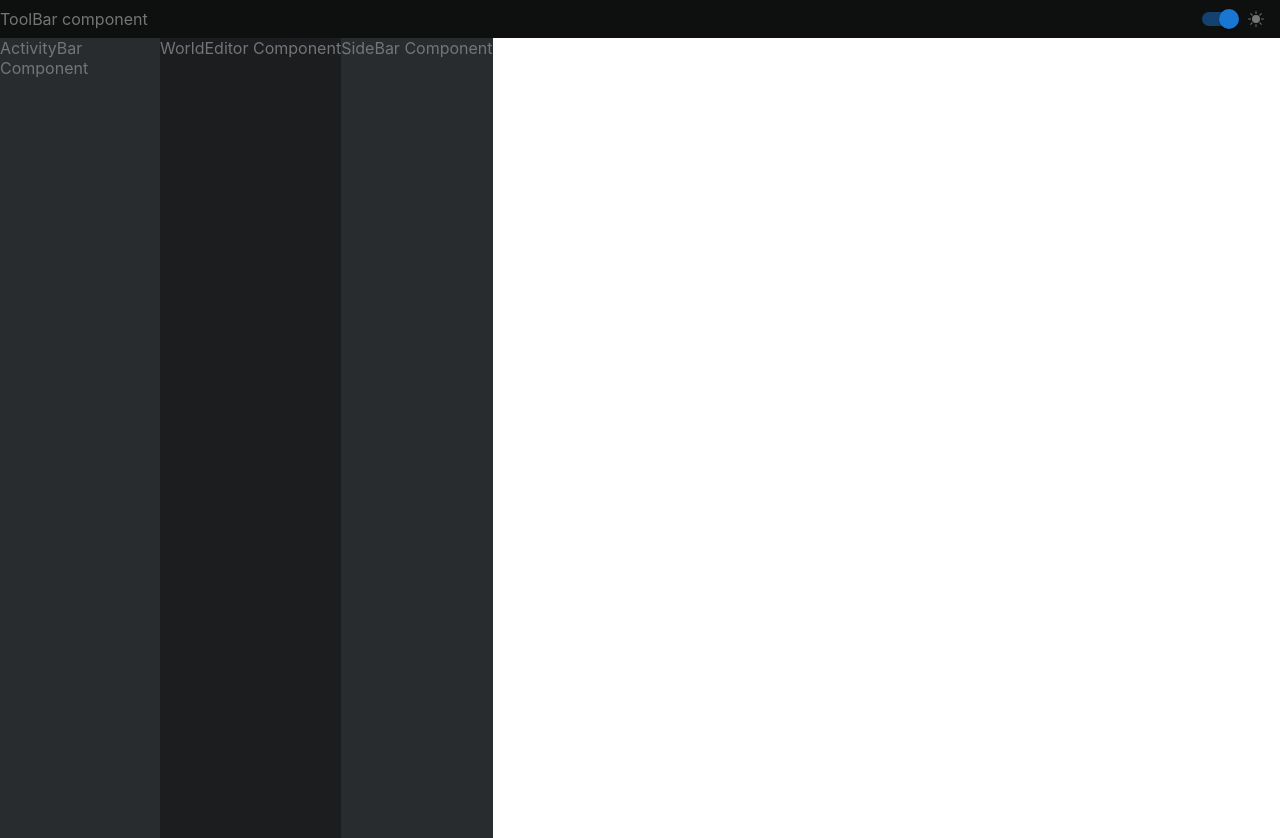
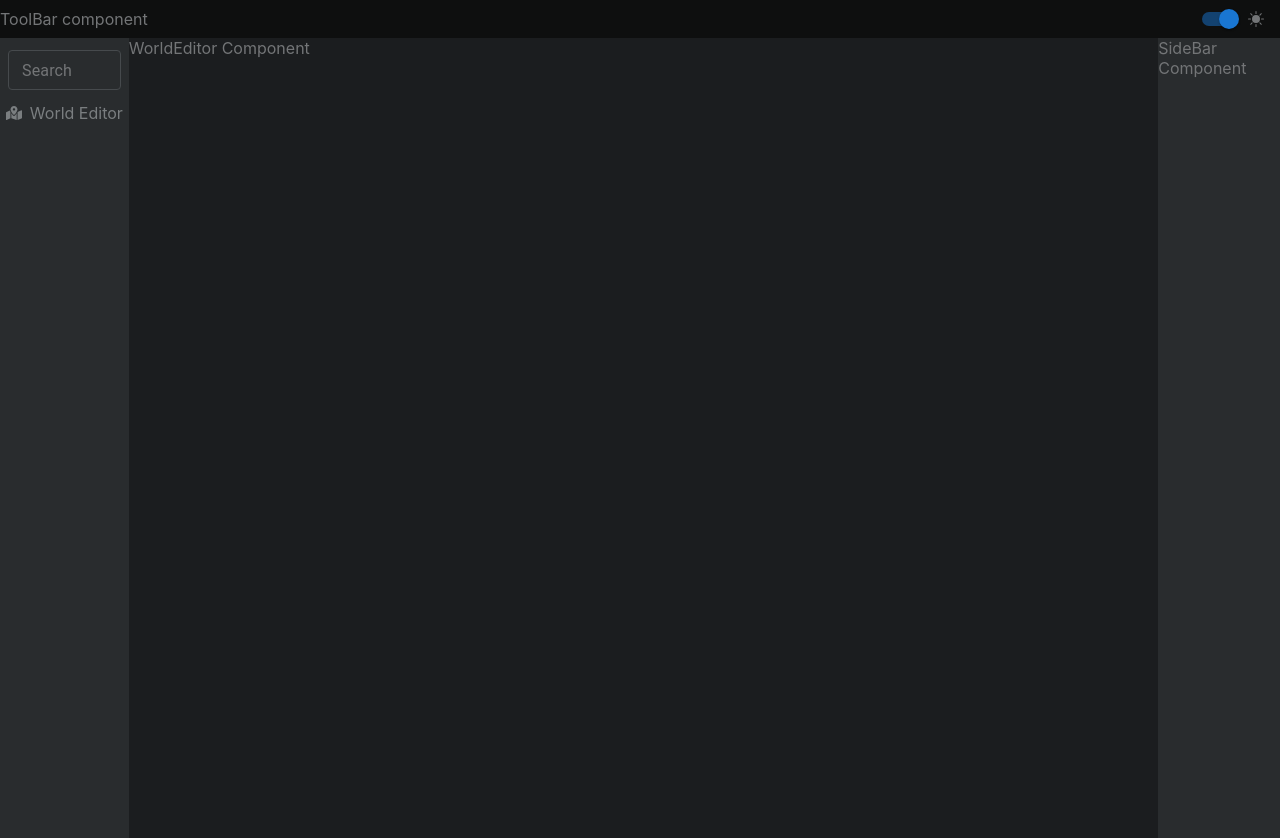
Before and after one commit to JoshuaIsrael/Archivist, a React (Create React App) app: page / in a window 1280 px wide. Built offline with nearby package versions, Linux system fonts and the light colour scheme.

Commit message:
Added Activities and Search Field

```diff
--- /dev/null
+++ b/src/common/Activity/Activity.module.scss
@@ -0,0 +1,19 @@
+.Activity {
+    padding: 0.25rem 0;
+    margin: 0.33rem;
+    display: flex;
+    align-items: center;
+    justify-content: center;
+    cursor: pointer;
+    transition: color 0.2s;
+    border-radius: 0.25rem;
+}
+
+.Icon > svg {
+    width: 1rem;
+    height: 1rem;
+    margin-right: 0.5rem;
+    display: flex;
+    align-items: center;
+    justify-content: center;
+}
--- /dev/null
+++ b/src/common/Activity/Activity.tsx
@@ -0,0 +1,31 @@
+import React, { FC, useContext, useState } from 'react';
+import { ActivityType } from '../../app/types';
+import ThemeContext from '../../contexts/ThemeContext';
+import styles from './Activity.module.scss';
+
+interface ActivityProps {
+  activity: ActivityType
+}
+
+const Activity: FC<ActivityProps> = ({ activity }) => {
+  const themeContext = useContext(ThemeContext);
+  const [isHovered, setIsHovered] = useState(false);
+
+  const activityStyle = {
+    color: themeContext?.theme?.light
+  }
+
+  const hoveredActivityStyle = {
+    backgroundColor: themeContext?.theme?.quaternary,
+    color: themeContext?.theme?.heavy
+  }
+
+  return (
+    <div className={styles.Activity} style={isHovered ? hoveredActivityStyle : activityStyle} onMouseEnter={() => {setIsHovered(true)}} onMouseLeave={() => {setIsHovered(false)}}>
+      <div className={styles.Icon}>{activity.icon}</div>
+      <div className={styles.Label}>{activity.name}</div>
+    </div>
+  )
+};
+
+export default Activity;
--- /dev/null
+++ b/src/common/SearchField/SearchField.module.scss
@@ -0,0 +1,4 @@
+.SearchField {
+    margin-top: 0.5rem;
+    padding: 0.25rem 0.5rem;
+}
--- /dev/null
+++ b/src/common/SearchField/SearchField.tsx
@@ -0,0 +1,45 @@
+import ThemeContext from '../../contexts/ThemeContext';
+import { TextField } from '@mui/material';
+import React, { FC, useContext } from 'react';
+import styles from './SearchField.module.scss';
+import { red } from '@mui/material/colors';
+
+interface SearchFieldProps {}
+
+const SearchField: FC<SearchFieldProps> = () => {
+  const themeContext = useContext(ThemeContext);
+
+  const searcFieldStyle = {
+    '& label.Mui-focused': {
+      color: themeContext?.theme?.medium,
+    },
+    '& .MuiInput-underline:after': {
+      borderBottomColor: themeContext?.theme?.quaternary,
+    },
+    '& .MuiInputLabel-root': {
+      color: themeContext?.theme?.medium,
+    },
+    '& .MuiOutlinedInput-root': {
+      '& input': {
+        color: themeContext?.theme?.heavy
+      },
+      '& fieldset': {
+        borderColor: themeContext?.theme?.quaternary,
+      },
+      '&:hover fieldset': {
+        borderColor: themeContext?.theme?.quaternary,
+      },
+      '&.Mui-focused fieldset': {
+        borderColor: themeContext?.theme?.quaternary,
+      }
+    }
+  }
+
+  return (
+    <div className={styles.SearchField}>
+      <TextField id="outlined-basic" label="Search" size='small' variant="outlined" sx={searcFieldStyle}/>
+    </div>
+  )
+};
+
+export default SearchField;
--- a/src/components/ActivityBar/ActivityBar.tsx
+++ b/src/components/ActivityBar/ActivityBar.tsx
@@ -1,11 +1,15 @@
-import React, { FC, useContext } from 'react';
+import React, { FC, useContext, useState } from 'react';
 import ThemeContext from '../../contexts/ThemeContext';
 import styles from './ActivityBar.module.scss';
+import Activities from '../../features/activities/Activities'
+import Activity from '../../common/Activity/Activity';
+import SearchField from '../../common/SearchField/SearchField';
 
 interface ActivityBarProps {}
 
 const ActivityBar: FC<ActivityBarProps> = () => {
   const themeContext = useContext(ThemeContext);
+  const [activities, setActivities] = useState(Activities);
 
   const activityBarStyle = {
     backgroundColor: themeContext?.theme?.tertiary,
@@ -14,7 +18,14 @@ const ActivityBar: FC<ActivityBarProps> = () => {
 
   return (
     <div className={styles.ActivityBar} style={activityBarStyle}>
-      ActivityBar Component
+      <SearchField/>
+      {
+        activities.map(activity => {
+          return (
+            <Activity activity={activity}/>
+          )
+        })
+      }
     </div>
   )
 };
--- a/src/components/WorldEditor/WorldEditor.module.scss
+++ b/src/components/WorldEditor/WorldEditor.module.scss
@@ -1,3 +1,4 @@
 .WorldEditor {
+    width: 100%;
     height: 100%;
 }
--- /dev/null
+++ b/src/features/activities/Activities.tsx
@@ -0,0 +1,14 @@
+import { ActivityType } from "../../app/types";
+import { FaMapMarkedAlt } from 'react-icons/fa'
+import WorldEditor from "../../components/WorldEditor/WorldEditor";
+
+export const Activities: ActivityType[] = [
+    {
+        name: 'World Editor',
+        path: 'world-editor',
+        icon: <FaMapMarkedAlt/>,
+        element: <WorldEditor/>
+    }
+]
+
+export default Activities;
```
Also changed, not shown: src/app/types.ts (+9 -0 lines).
